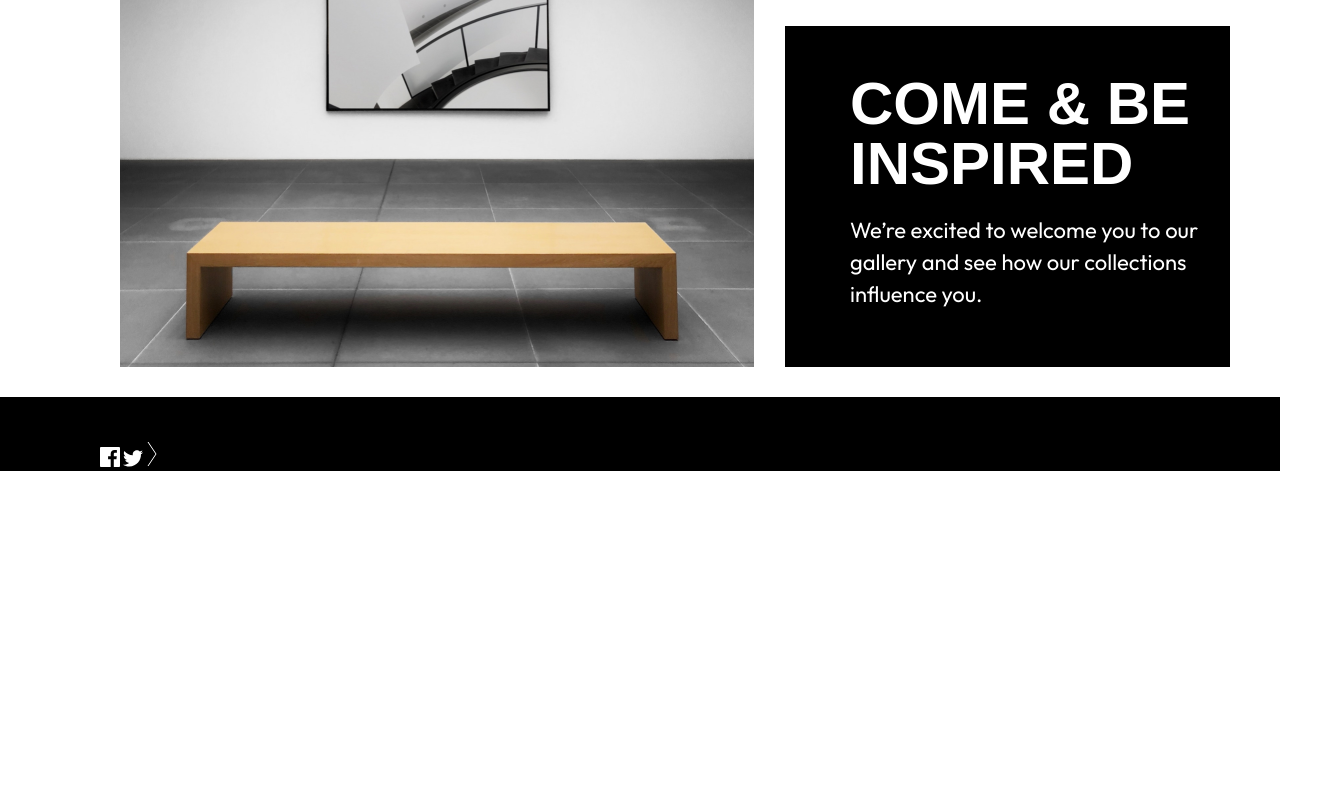
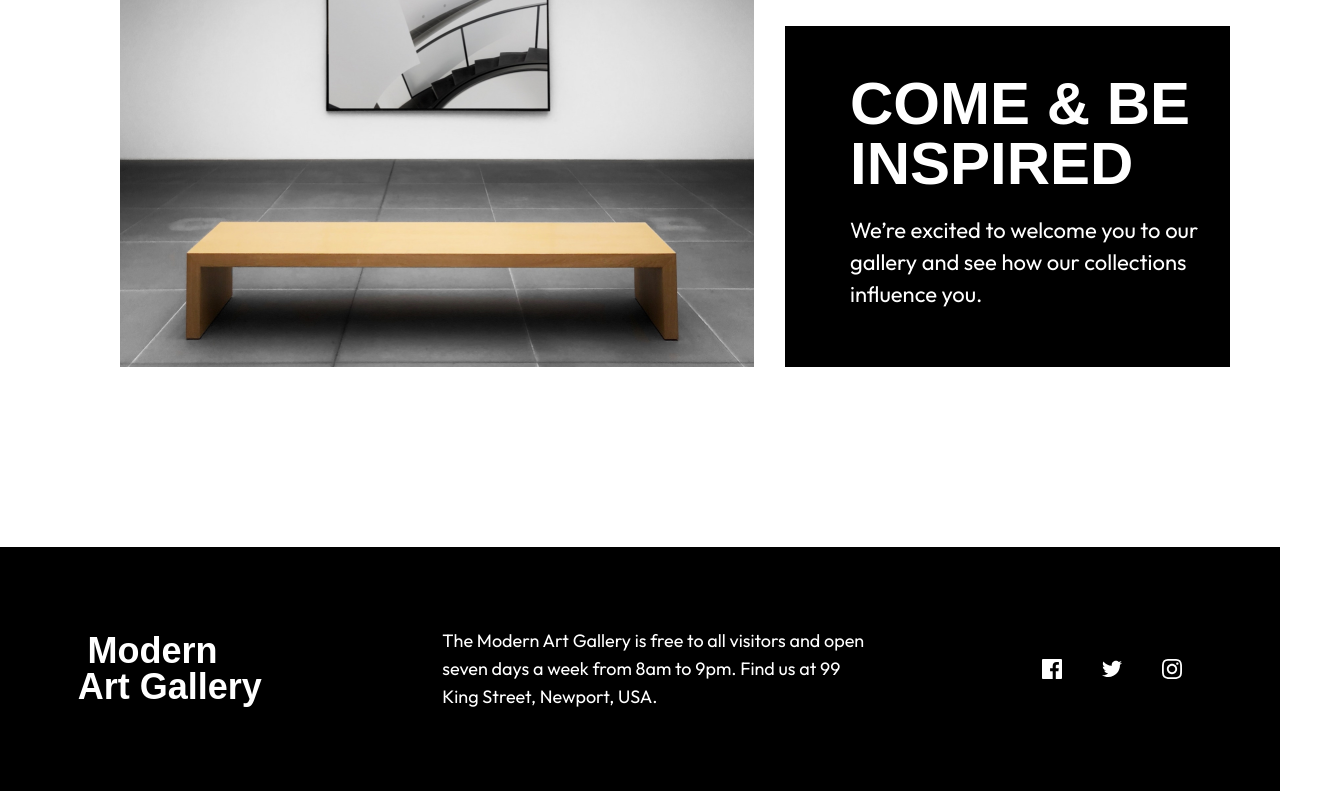
Before and after one commit to ICN153/desafio-html-css, a plain HTML site: page index.html in a window 1280 px wide. Shown: the part 1771-2562 px from the top of the page, 1330 px wide, since content can reach past the window. Before the commit the page ends 2242 px from the top, so only its background shows below. Drawn offline with Linux system fonts and the light colour scheme.

Commit message:
Add files via upload

```diff
--- a/css/style.css
+++ b/css/style.css
@@ -243,13 +243,57 @@ height: 100vh;
 
 }
 
-
-.footer{
+.footer {
     background-color: black;
+    margin-top: 150px;
+    max-width: 1440px;
+    height: 244px;
+    display: flex;
+    justify-content: center;
+    align-items: center;
 }
 
-.container{
-    max-width: 1110px;
-    height: auto;
-    margin-left: 100px;
+.group-10 {
+    display: flex;
+    justify-content: space-around;
+    align-items: center;
+    width: 100%;
+
 }
+
+.group-10 h3 {
+    width: 159.57px;
+    /* height: 58px;  */
+    font-family: "Big Shoulders Display", sans-serif;
+    line-height: 36px;
+    font-size: 36px;
+    font-weight: 900;
+    color: #fff;
+    text-align: center;
+    white-space: pre;
+    margin-right: 55px;
+
+}
+
+
+
+
+.group-10 p {
+    font-family: "Outfit", sans-serif;
+    font-weight: 300;
+    line-height: 28px;
+    font-size: 18px;
+    color: #fff;
+    width: 430px;
+    height: 84px;
+    margin: 0 150px;
+}
+
+.redes{
+    display: flex;
+}
+
+.redes img{
+    margin: 20px;
+    cursor: pointer;
+}
--- a/index.html
+++ b/index.html
@@ -81,18 +81,22 @@
 
   <div class="footer">
     <div class="container">
+
       <div class="group-10">
-        <h3>Modern Art Gallery</h3>
+        <h3>Modern <br>Art Gallery</h3>
         <p>The Modern Art Gallery is free to all visitors and open seven days a week from 8am to 9pm.
            Find us at 99 King Street, Newport, USA.</p>
+      </div>
         <div class="redes">
           <img src="img/Path.svg" alt="">
           <img src="img/Path (1).svg" alt="">
-          <img src="img/Path 2.svg" alt="">
+          <img src="img/Shape.svg" alt="">
         </div>
+
       </div>
+
     </div>
-  </div>
+
 
   </body>
 </html>
```
